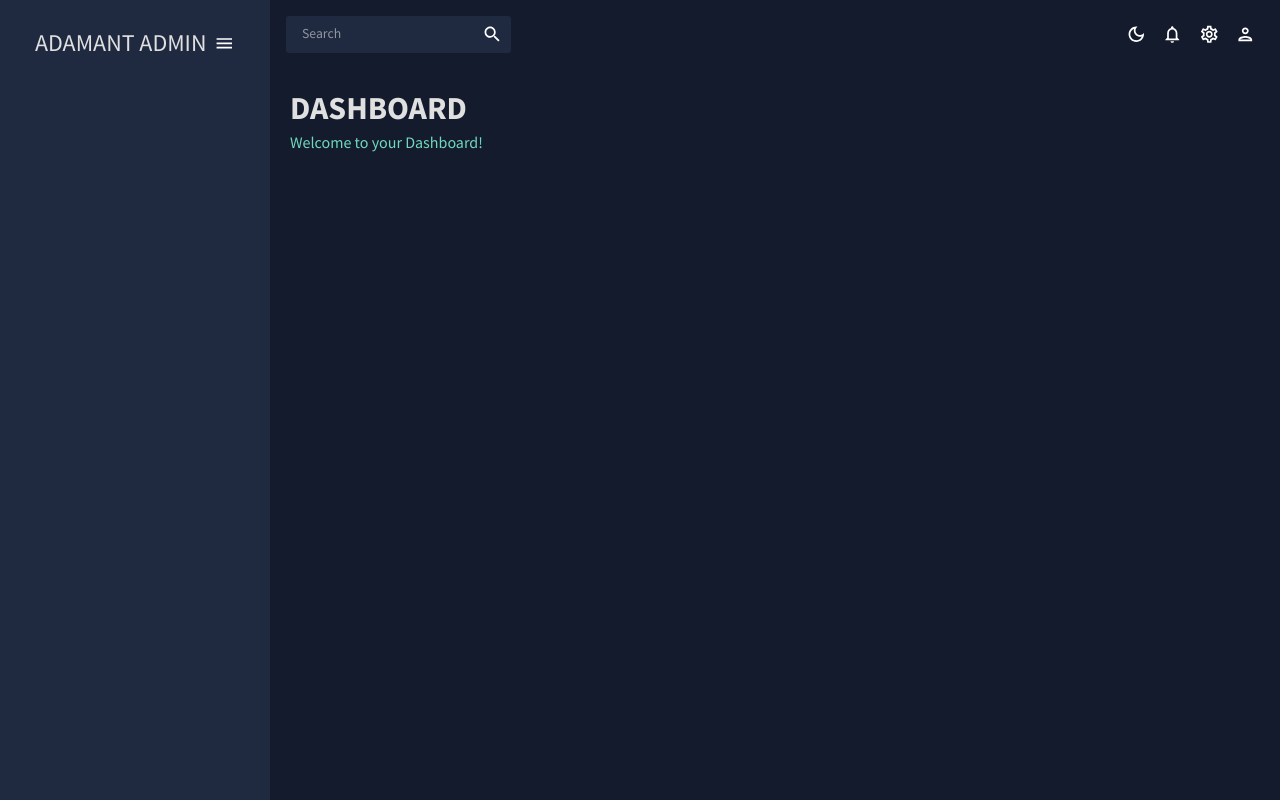
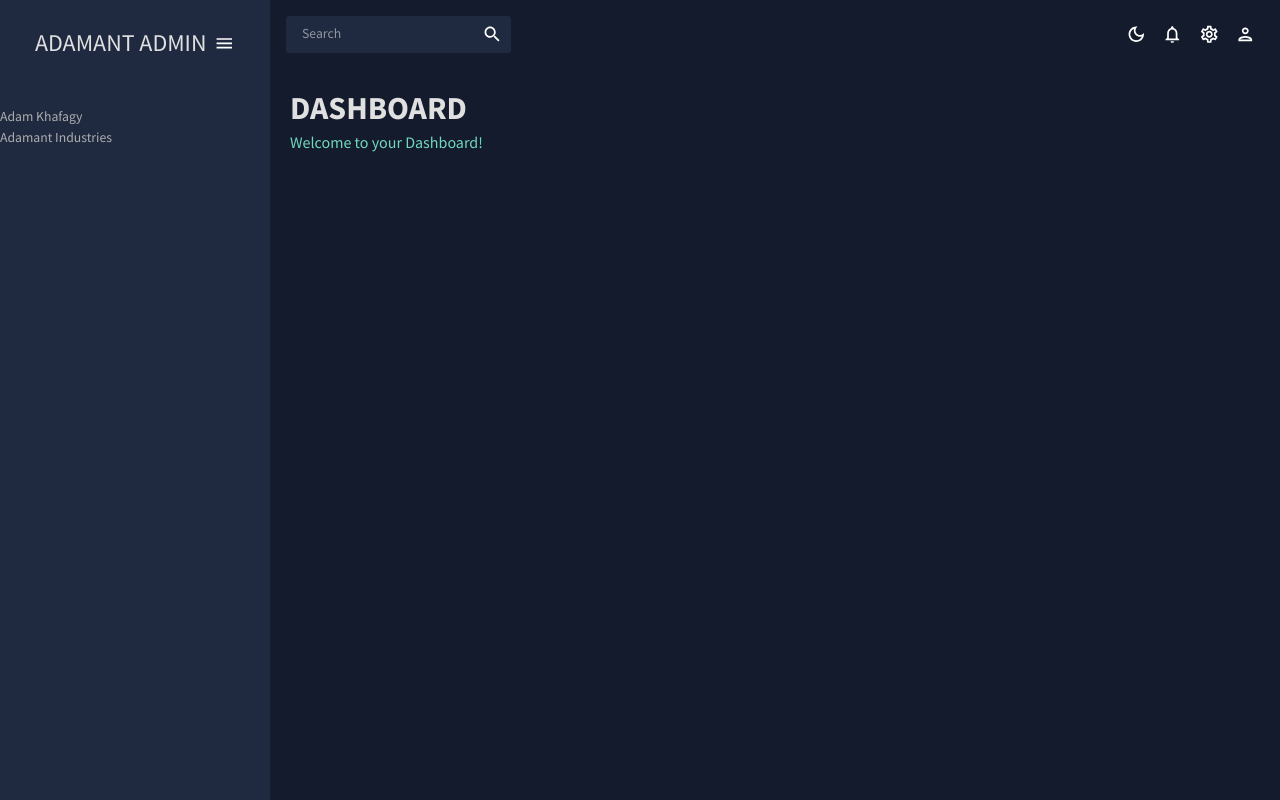
Before and after one commit to adamak93/Learning-and-Projects, a React (Create React App) app in the folder Projects/adamantadmin/: page / in a window 1280 px wide. Built offline with nearby package versions, Linux system fonts and the light colour scheme.

Commit message:
Made small change will follow up tomorrow.

```diff
--- a/Projects/adamantadmin/src/scenes/global/Sidebar.jsx
+++ b/Projects/adamantadmin/src/scenes/global/Sidebar.jsx
@@ -66,6 +66,19 @@ const Sidebar = () => {
               </Box>
             )}
           </MenuItem>
+          {/* User */}
+          {!isCollapsed && (
+            <Box>
+              <Box>
+                <img />
+              </Box>
+              <Box>
+                <Typography>Adam Khafagy</Typography>
+                <Typography>Adamant Industries</Typography>
+              </Box>
+            </Box>
+          )}
+
         </Menu>
       </ProSidebar>
     </Box>
```
